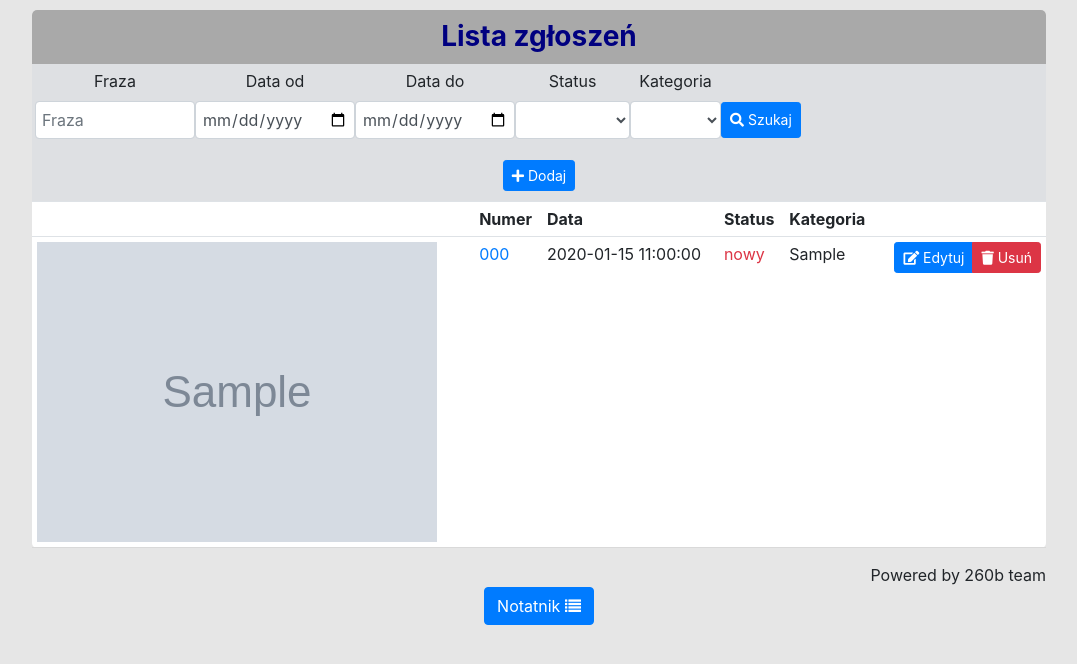
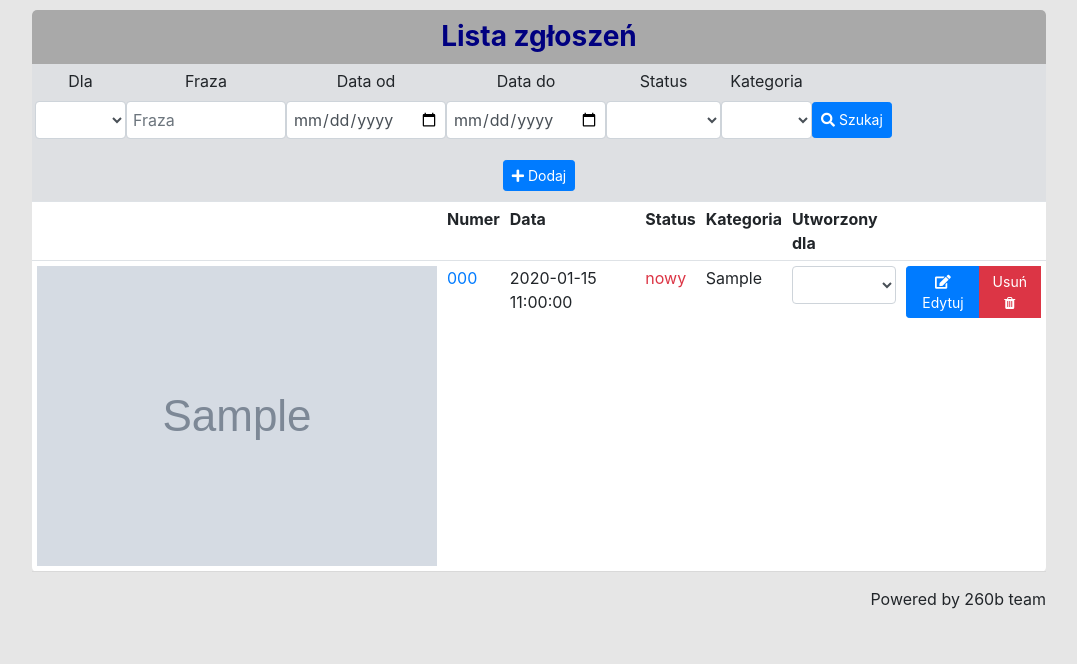
Before and after one commit to doczkowska/iwbMacMisz260, a Django app: page /service/ in a window 1280 px wide. Shown: the part 70-734 px from the top of the page, without its empty margins (101-1178 px from the left). Run offline with Django 3.2, Linux system fonts and the light colour scheme; a user stored in the database is signed in; tables that the repository leaves empty hold one stand-in row (values such as "Sample post"); grey boxes marked "Sample" are stand-in pictures; some libraries are stand-ins or nearby versions.

Commit message:
nowe nowości xD
>strona profilu została dodana
>wylogowanie kieruje na strone startową
>usunięcie pokazuje potwierdzenie
>notatnik usunięty :(
>pole odnośnie przydzielenia zadania do użytkownika istnieje ale nie działa jak należy XD
>kilka mniejszych poprawek

```diff
--- a/iwbMacMisz260/settings.py
+++ b/iwbMacMisz260/settings.py
@@ -133,9 +133,9 @@ MEDIA_URL = "/media/"
 
 DATE_FORMAT = "Y-m-d"
 
-LOGIN_REDIRECT_URL="service-list"
+LOGIN_REDIRECT_URL="profile"
 LOGIN_URL = "login"
-LOGOUT_REDIRECT_URL="service-list"
+LOGOUT_REDIRECT_URL="startpage"
 
 #SMTP Configuration
 
--- a/iwbMacMisz260/urls.py
+++ b/iwbMacMisz260/urls.py
@@ -15,7 +15,7 @@ Including another URLconf
 """
 from django.contrib import admin
 from django.urls import path
-from iwbMacMisz260.views import hello, signup, startpage
+from iwbMacMisz260.views import hello, signup, startpage, profile
 from django.urls.conf import include
 from django.contrib.auth import views as auth_views
 from iwbMacMisz260 import settings
@@ -28,7 +28,8 @@ urlpatterns = [
     path("service/", include("service.urls")),
     path('accounts/', include('django.contrib.auth.urls')),
     path("signup/", signup, name="signup"),
-    path("start/", startpage, name = "startpage"),
+    path("", startpage, name = "startpage"),
+    path("profile", profile, name = "profile"),
     path("private-media/<int:pk>/", NoticePrivateDownloadView.as_view(), name="private-media")
     ]
 
--- a/iwbMacMisz260/views.py
+++ b/iwbMacMisz260/views.py
@@ -35,7 +35,7 @@ def signup(request):
             email.fail_silently = False
             email.send()
             print('Wysłano Mail na: ',request.user.email)
-            return redirect("service-list")
+            return redirect("startpage")
 
     else:
         form = CreateUserForm()
@@ -46,3 +46,7 @@ def signup(request):
 def startpage(request):
     return render(request,
                   template_name= "service/start.html")
+
+def profile(request):
+    return render(request,
+                  template_name= "service/profile.html")
--- a/service/forms.py
+++ b/service/forms.py
@@ -6,6 +6,13 @@ from django.contrib.auth.models import User
 
 
 class SearchForm(forms.Form):
+    user = forms.ModelChoiceField(required=False,
+                                    empty_label="",
+                                    label="Dla",
+                                    label_suffix="",
+                                    queryset=Category.objects.all(),
+                                    widget=forms.widgets.Select(attrs={"class": "form-control"}))
+
     fraze = forms.CharField(required=False,
                             label="Fraza",
                             label_suffix="",
@@ -49,6 +56,7 @@ class NoticeForm(forms.ModelForm):
     class Meta:
         model=Notice
         fields = ["number",
+                  "user",
                   "date",
                   "status",
                   "category",
@@ -56,21 +64,25 @@ class NoticeForm(forms.ModelForm):
                   "comment",
                   "image",
                   "file"]
-        widgets = {"date": forms.widgets.DateInput(attrs={"type": "date"}),
-                   "number": forms.widgets.TextInput(attrs={"class": "form-control",
+
+        widgets = { "author": forms.widgets.Select(attrs={"class": "form-control",
+                                                         "style": "width:120px;display:inline"}),
+                    "date": forms.widgets.DateInput(attrs={"type": "date"}),
+
+                    "number": forms.widgets.TextInput(attrs={"class": "form-control",
                                                             "style": "width:160px;"}),
-                   "status": forms.widgets.Select(attrs={"class": "form-control",
+                    "status": forms.widgets.Select(attrs={"class": "form-control",
                                                          "style": "width:120px;display:inline"}),
-                   "category": forms.widgets.Select(attrs={"class": "form-control",
+                    "category": forms.widgets.Select(attrs={"class": "form-control",
                                                          "style": "width:200px;display:inline"}),
-                   "description": forms.widgets.Textarea(attrs={"class": "form-control",
+                    "description": forms.widgets.Textarea(attrs={"class": "form-control",
                                                                 "cols": 50,
                                                                 "rows": 8}),
-                   "comment": forms.widgets.Textarea(attrs={"class": "form-control",
+                    "comment": forms.widgets.Textarea(attrs={"class": "form-control",
                                                             "cols": 50,
                                                             "rows": 8}),
-                   "image": forms.widgets.FileInput(attrs={"class": "form-control"}),
-                   "file": forms.widgets.FileInput(attrs={"class": "form-control"})}
+                    "image": forms.widgets.FileInput(attrs={"class": "form-control"}),
+                    "file": forms.widgets.FileInput(attrs={"class": "form-control"})}
 
 
 class CreateUserForm(UserCreationForm):
--- a/service/models.py
+++ b/service/models.py
@@ -1,7 +1,7 @@
 from django.db import models
 from private_storage.fields import PrivateFileField
 import os
-
+from django.conf import settings
 
 class Category(models.Model):
     symbol = models.CharField(max_length=64,
@@ -16,6 +16,11 @@ class Category(models.Model):
 
 
 class Notice(models.Model):
+    user = models.ForeignKey(
+                            settings.AUTH_USER_MODEL, db_column="user",
+                            on_delete=models.CASCADE,
+                            verbose_name="Zadanie dla")
+
     number = models.CharField(max_length=16,
                               unique=True,
                               verbose_name="Numer",
--- a/service/templates/service/list.html
+++ b/service/templates/service/list.html
@@ -30,6 +30,7 @@
 			<th>Data</th>
 			<th>Status</th>
 			<th>Kategoria</th>
+			<th>Utworzony dla</th>
 			<th></th>
 		</tr>
 		{% for notice in notices %}
@@ -51,6 +52,8 @@
 					{{ notice.status_name }}
 				</td>
 				<td>{{ notice.category|default:"" }}</td>
+				<td>{{ form.user }}</td>
+
 				<td class="text-right">
 					{% if user.is_authenticated %}
 					<div class="btn-group" role="group">
@@ -58,13 +61,33 @@
 						   href="{% url "service-update" notice.id %}">
 						   <i class="fas fa-edit"></i> Edytuj
 						</a>
-						<a class="btn btn-danger btn-sm"
-						   href="{% url "service-delete" notice.id %}">
-						   <i class="fas fa-trash"></i> Usuń
-						</a>
-					</div>
-					{% endif %}
-				</td>
+<button type="button" class="btn btn-danger btn-sm" data-bs-toggle="modal" data-bs-target="#exampleModal">
+Usuń
+<i class="fa fa-trash"></i>
+</button>
+
+<div class = "modal fade hide" id="exampleModal" tabindex="-1" aria-labelledby="exampleModalLabel" aria-hidden="true">
+  <div class="modal-dialog">
+    <div class="modal-content">
+      <div class="text-center">
+      <style> h5 {padding-top: 20px;} </style>
+        <h5 class="modal-title" id="exampleModalLabel">Usuń</h5>
+      </div>
+      <div class="modal-body">
+      <style> p {text-align: center;} </style>
+      <p>Czy na pewno chcesz usnąć to zadanie?</p>
+      <div class="text-center">
+        <button type="button" class="btn btn-danger"
+        href="{% url "service-delete" notice.id %}">
+        <i class="fas fa-trash"></i> Usuń</button>
+        <button type="button" class="btn btn-secondary" data-bs-dismiss="modal">Anuluj</button>
+      </div>
+    </div>
+  </div>
+</div>
+</div>
+		{% endif %}
+			</td>
 			</tr>
 		{% endfor %}
 	</table>
--- a/service/views.py
+++ b/service/views.py
@@ -1,4 +1,3 @@
-
 from datetime import datetime, time
 from django.shortcuts import render, redirect, get_object_or_404
 from service.models import Notice
@@ -6,6 +5,8 @@ from django.db.models import Q
 from service.forms import SearchForm, NoticeForm
 from django.contrib.auth.decorators import login_required
 from private_storage.views import PrivateStorageDetailView
+
+
 
 def list_(request):
     form = SearchForm(request.POST)
@@ -25,6 +26,8 @@ def list_(request):
             notice_filter &= Q(status__in=form.cleaned_data["status"])
         if form.cleaned_data["category"]:
             notice_filter &= Q(category=form.cleaned_data["category"])
+        if form.cleaned_data["user"]:
+            notice_filter &= Q(category=form.cleaned_data["user"])
 
         notices = Notice.objects.filter(notice_filter)
     return render(request,
--- a/templates/base.html
+++ b/templates/base.html
@@ -60,30 +60,5 @@
 <section class="footer">
 Powered by 260b team
 </section>
-<!-- Button trigger modal -->
-<button type="button" class="btn btn-primary" data-bs-toggle="modal" data-bs-target="#exampleModal">
-Notatnik
-<i class="fa fa-list"></i>
-</button>
-
-<!-- Modal -->
-<div class = "modal fade hide" id="exampleModal" tabindex="-1" aria-labelledby="exampleModalLabel" aria-hidden="true">
-  <div class="modal-dialog">
-    <div class="modal-content">
-      <div class="modal-header">
-        <h5 class="modal-title" id="exampleModalLabel">Notatnik</h5>
-        <button type="button" class="btn btn-primary" data-bs-dismiss="modal">
-        <i class="fas fa-times"></i>
-      </div>
-      <div class="modal-body">
-        Przykładowy tekst...
-      </div>
-      <div class="modal-footer">
-        <button type="button" class="btn btn-primary">Dodaj Notatkę</button>
-      </div>
-    </div>
-  </div>
-</div>
-
 </body>
 </html>
```
Also changed, not shown: service/templates/service/profile.html (added, +80 -0 lines), media/notice/hqdefault.jpg (added), service/migrations/0007_notice_user.py (added), 2 other files.
